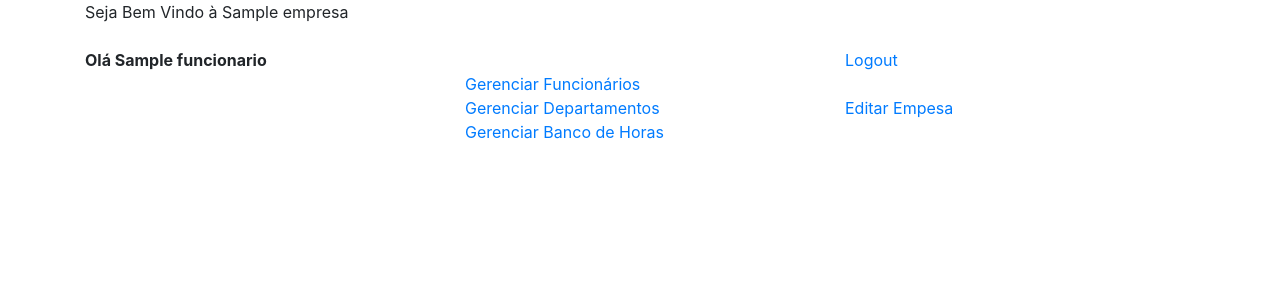
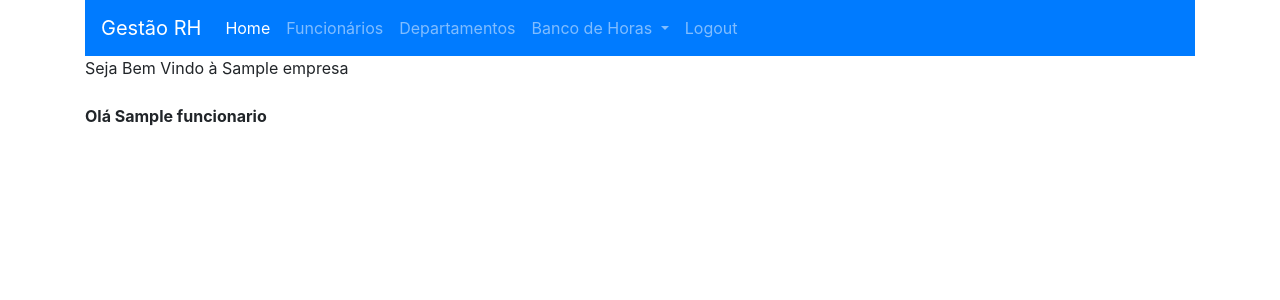
Before and after one commit to wmfinamore/gestao_rh2, a Django app: template apps/core/templates/core/index.html in a window 1280 px wide. Shown: the top 300 px of the page. Run offline with Django 3.2, Linux system fonts and the light colour scheme; the template is opened without the code that fills it: most values are stand-ins (such as "Sample title", 1, 10 or a date in 2020); some libraries are stand-ins or nearby versions.

Commit message:
Implementado exemplo de utilização do motor de tradução do Django instalando e usando gettext. Implementadas melhorias no menu de navegação da aplicação

```diff
--- a/apps/core/templates/core/index.html
+++ b/apps/core/templates/core/index.html
@@ -1,7 +1,8 @@
 {% extends 'base.html' %}
+{% load i18n %}
 
 {% block main %}
-        Seja Bem Vindo à {{ usuario.funcionario.empresa.nome }}
+        {% trans "Seja Bem Vindo à "  %} {{ usuario.funcionario.empresa.nome }}
 <br>
 <br>
         <div class="row">
@@ -11,22 +12,17 @@
 
                 </div>
                 <div class="col-sm">
-                        <br>
-                        <a href="{% url 'list_funcionarios' %}">Gerenciar Funcionários</a>
-                        <br>
-                        <a href="{% url 'list_departamentos' %}">Gerenciar Departamentos</a>
-                        <br>
-                        <a href="{% url 'list_hora_extra' %}">Gerenciar Banco de Horas</a>
+
                 </div>
-                <div class="col-sm">
-                        <a href="{% url 'logout' %}">Logout</a>
-                        <br>
-                        <br>
-                        {% if usuario.funcionario.empresa %}
-                              <a href="{% url 'edit_empresa' usuario.funcionario.empresa.id %}">Editar Empesa</a>
-                        {% else %}
-                               <a href="{% url 'create_empresa' %}">Criar Empesa</a>
-                        {% endif %}
-                </div>
+<!--                <div class="col-sm">-->
+<!--                        <a href="{% url 'logout' %}">Logout</a>-->
+<!--                        <br>-->
+<!--                        <br>-->
+<!--                        {% if usuario.funcionario.empresa %}-->
+<!--                              <a href="{% url 'edit_empresa' usuario.funcionario.empresa.id %}">Editar Empesa</a>-->
+<!--                        {% else %}-->
+<!--                               <a href="{% url 'create_empresa' %}">Criar Empesa</a>-->
+<!--                        {% endif %}-->
+<!--                </div>-->
         </div>
 {% endblock %}
--- a/templates/base.html
+++ b/templates/base.html
@@ -12,6 +12,13 @@
     {% endblock %}
 </head>
 <body>
+
+    <div class="container">
+        {% block menu %}
+            {% include 'menu.html' %}
+        {% endblock %}
+    </div>
+
     <div class="container">
         {% block main %} {% endblock %}
     </div>
@@ -20,5 +27,8 @@
     {% block static %}
 
     {% endblock %}
+<script src="https://code.jquery.com/jquery-3.2.1.slim.min.js" integrity="sha384-KJ3o2DKtIkvYIK3UENzmM7KCkRr/rE9/Qpg6aAZGJwFDMVNA/GpGFF93hXpG5KkN" crossorigin="anonymous"></script>
+<script src="https://cdnjs.cloudflare.com/ajax/libs/popper.js/1.12.9/umd/popper.min.js" integrity="sha384-ApNbgh9B+Y1QKtv3Rn7W3mgPxhU9K/ScQsAP7hUibX39j7fakFPskvXusvfa0b4Q" crossorigin="anonymous"></script>
+<script src="{% static 'bootstrap/js/bootstrap.js' %}"></script>
 </body>
 </html>
--- /dev/null
+++ b/templates/menu.html
@@ -0,0 +1,33 @@
+<nav class="navbar navbar-expand-lg navbar-dark bg-primary">
+          <a class="navbar-brand" href="{% url 'home' %}">Gestão RH</a>
+          <button class="navbar-toggler" type="button" data-toggle="collapse" data-target="#navbarNavDropdown" aria-controls="navbarNavDropdown" aria-expanded="false" aria-label="Toggle navigation">
+            <span class="navbar-toggler-icon"></span>
+          </button>
+          <div class="collapse navbar-collapse" id="navbarNavDropdown">
+            <ul class="navbar-nav">
+              <li class="nav-item active">
+                <a class="nav-link" href="{% url 'home' %}">Home <span class="sr-only">(current)</span></a>
+              </li>
+              <li class="nav-item">
+                <a class="nav-link" href="{% url 'list_funcionarios' %}">Funcionários</a>
+              </li>
+              <li class="nav-item">
+                <a class="nav-link" href="{% url 'list_departamentos' %}">Departamentos</a>
+              </li>
+              <li class="nav-item dropdown">
+                <a class="nav-link dropdown-toggle" href="#" id="navbarDropdownMenuLink" data-toggle="dropdown" aria-haspopup="true" aria-expanded="false">
+                  Banco de Horas
+                </a>
+                <div class="dropdown-menu" aria-labelledby="navbarDropdownMenuLink">
+                  <a class="dropdown-item" href="{% url 'list_hora_extra' %}">Gerenciar Banco de Horas</a>
+                  <a class="dropdown-item" href="{% url 'create_hora_extra' %}">Exportar para CSV</a>
+                  <a class="dropdown-item" href="{% url 'exportar_csv' %}">Exporta para Excel</a>
+                  <a class="dropdown-item" href="{% url 'create_hora_extra' %}">Novo</a>
+                </div>
+              </li>
+              <li class="nav-item">
+                <a class="nav-link" href="{% url 'logout' %}">Logout</a>
+              </li>
+            </ul>
+          </div>
+</nav>
--- a/templates/registration/login.html
+++ b/templates/registration/login.html
@@ -1,6 +1,9 @@
 {% extends 'base.html' %}
 {% load bootstrap %}
 
+{% block menu %}
+
+{% endblock %}
 
 {% block main %}
     <form method="post">
```
Also changed, not shown: gestao_rh2/settings.py (+13 -0 lines), gestao_rh2/urls.py (+6 -1 lines), locale/en/LC_MESSAGES/django.po (added), locale/es/LC_MESSAGES/django.po (added), locale/pt-br/LC_MESSAGES/django.po (added), locale/pt/LC_MESSAGES/django.po (added), 4 other files.
